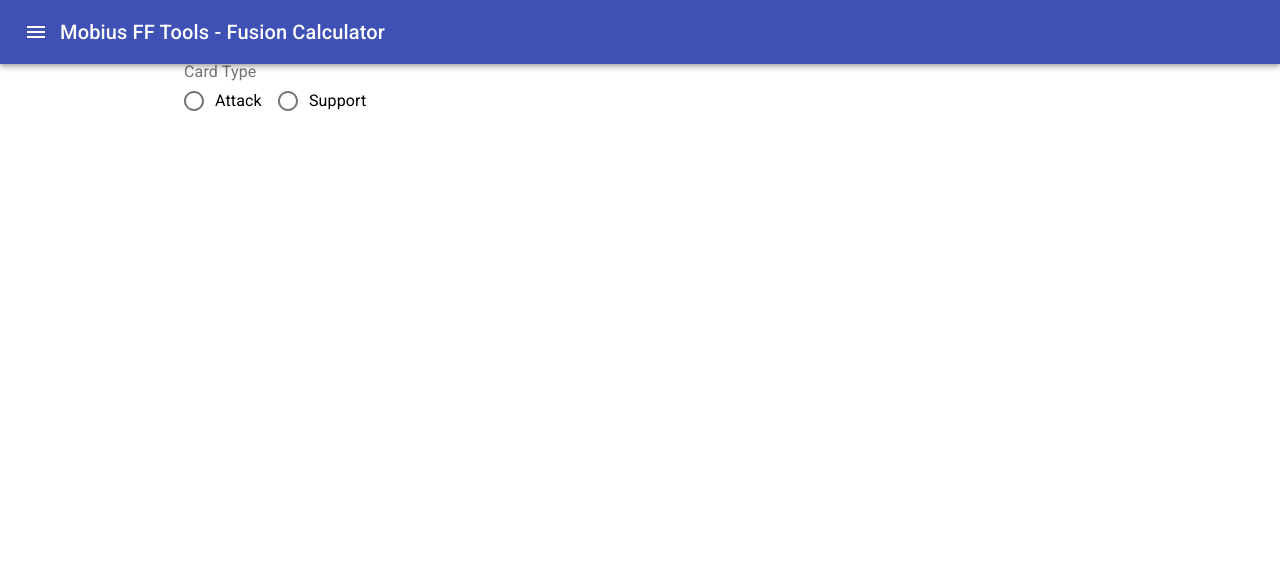
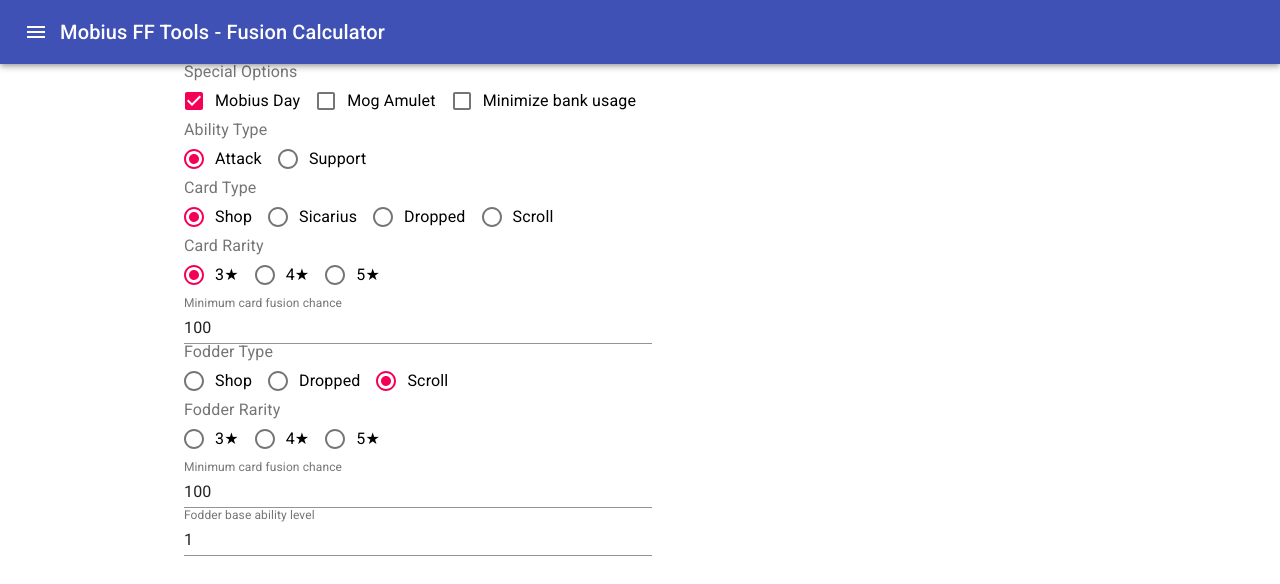
Before and after one commit to Zekareisoujin/mff-tools, a React app: page /#/fusion in a window 1280 px wide. Shown: the top 584 px of the page. Built offline with nearby package versions, Linux system fonts and the light colour scheme.

Commit message:
feat(fusion calc cp): implement fusion calc control panel

```diff
--- a/src/App.js
+++ b/src/App.js
@@ -1,6 +1,11 @@
 import React from 'react';
 import { Container } from '@material-ui/core';
-import { Route, withRouter } from 'react-router-dom';
+import {
+  Route,
+  Switch as RouteSwitch,
+  Redirect,
+  withRouter
+} from 'react-router-dom';
 import FusionCalc from './screen/FusionCalc';
 import WeaponCalc from './screen/WeaponCalc';
 import Header from './component/Header';
@@ -19,21 +24,23 @@
 
 const App = props => {
   const { location } = props;
-  const [navTitle, setNavTitle] = React.useState(
-    pageList[location.pathname].label
-  );
+  const [navTitle, setNavTitle] = React.useState('');
 
   React.useEffect(() => {
-    setNavTitle(pageList[location.pathname].label);
+    if (pageList[location.pathname])
+      setNavTitle(pageList[location.pathname].label);
   }, [location.pathname]);
 
   return (
     <>
       <Header pageList={pageList} title={navTitle} />
       <Container maxWidth="md">
-        {_.map(pageList, (page, path) => {
-          return <Route path={path} component={page.component} key={path} />;
-        })}
+        <RouteSwitch>
+          <Redirect from="/" exact to="/fusion" />
+          {_.map(pageList, (page, path) => {
+            return <Route path={path} component={page.component} key={path} />;
+          })}
+        </RouteSwitch>
       </Container>
     </>
   );
--- a/src/component/FusionControlPanel.js
+++ b/src/component/FusionControlPanel.js
@@ -1,49 +1,216 @@
 import React from 'react';
 import {
+  Checkbox,
   FormControl,
   FormLabel,
   FormControlLabel,
+  Input,
+  InputAdornment,
+  InputLabel,
   Radio,
-  RadioGroup
+  RadioGroup,
+  FormGroup,
+  TextField
 } from '@material-ui/core';
+import _ from 'lodash';
+import txtMap from '../data/textResource';
+import { abilityType, otherOption, cardOption } from '../data/fusionConfig';
 
-const presets = {
-  abilityType: {
-    label: 'Ability Type',
-    value: 'abilityType',
-    options: [
-      {
-        label: 'Attack',
-        value: 'attack'
-      },
-      {
-        label: 'Support',
-        value: 'support'
-      }
-    ]
-  }
+const defaultOptionState = {
+  abilityType: abilityType[0],
+  mobius_day: true,
+  mog_amulet: false,
+  min_bank: false,
+  cardType: 'gacha',
+  cardRarity: 3,
+  cardFusionThreshold: 100,
+  fodderType: 'scroll',
+  fodderRarity: 2,
+  fodderFusionThreshold: 100,
+  fodderBaseAbilityLevel: 1
+};
+
+const optionControlGroup = {
+  abilityType: 'abilityType',
+  cardType: 'cardType',
+  cardRarity: 'cardRarity',
+  cardFusionThreshold: 'cardFusionThreshold',
+  fodderType: 'fodderType',
+  fodderRarity: 'fodderRarity',
+  fodderFusionThreshold: 'fodderFusionThreshold',
+  fodderBaseAbilityLevel: 'fodderBaseAbilityLevel'
 };
 
 const FusionControlPanel = props => {
-  const [option, setOption] = React.useState({});
+  const [optionState, setOptionState] = React.useState(defaultOptionState);
+
+  const handleValueChange = evt => {
+    const numVal = Number(evt.target.value);
+    const newVal = Number.isNaN(numVal) ? evt.target.value : numVal;
+    setOptionState({
+      ...optionState,
+      [evt.target.name]: newVal
+    });
+  };
+
+  const handleCheckboxChange = evt => {
+    setOptionState({
+      ...optionState,
+      [evt.target.name]: evt.target.checked
+    });
+  };
 
   return (
+    <>
       <FormControl>
-      <FormLabel>Card Type</FormLabel>
-      <RadioGroup value={option[presets.abilityType.value]} row>
-        {presets.abilityType.options.map((option, index) => {
+        <FormLabel>Special Options</FormLabel>
+        <FormGroup row>
+          {otherOption.map((value, index) => {
             return (
               <FormControlLabel
-              value={option.value}
+                label={txtMap[value]}
+                key={index}
+                control={
+                  <Checkbox
+                    checked={optionState[value]}
+                    name={value}
+                    onChange={handleCheckboxChange}
+                  />
+                }
+              />
+            );
+          })}
+        </FormGroup>
+
+        <FormLabel>Ability Type</FormLabel>
+        <RadioGroup
+          value={optionState[optionControlGroup.abilityType]}
+          name={optionControlGroup.abilityType}
+          onChange={handleValueChange}
+          row
+        >
+          {abilityType.map((value, index) => {
+            return (
+              <FormControlLabel
+                value={value}
+                label={txtMap[value]}
                 control={<Radio />}
-              label={option.label}
-              labelPlacement="end"
                 key={index}
               />
             );
           })}
         </RadioGroup>
+
+        <FormLabel>Card Type</FormLabel>
+        <RadioGroup
+          value={optionState[optionControlGroup.cardType]}
+          name={optionControlGroup.cardType}
+          onChange={handleValueChange}
+          row
+        >
+          {_.map(cardOption[optionState.abilityType], (value, key) => {
+            return (
+              <FormControlLabel
+                value={key}
+                label={txtMap[key]}
+                control={<Radio />}
+                key={key}
+              />
+            );
+          })}
+        </RadioGroup>
+
+        <FormLabel>Card Rarity</FormLabel>
+        <RadioGroup
+          value={optionState[optionControlGroup.cardRarity]}
+          name={optionControlGroup.cardRarity}
+          onChange={handleValueChange}
+          row
+        >
+          {cardOption[optionState.abilityType][optionState.cardType].rarity.map(
+            rarityValue => {
+              return (
+                <FormControlLabel
+                  value={rarityValue}
+                  label={`${rarityValue}★`}
+                  control={<Radio />}
+                  key={rarityValue}
+                />
+              );
+            }
+          )}
+        </RadioGroup>
+
+        <TextField
+          label="Minimum card fusion chance"
+          value={optionState[optionControlGroup.cardFusionThreshold]}
+          name={optionControlGroup.cardFusionThreshold}
+          onChange={handleValueChange}
+          type="number"
+          InputProps={{ inputProps: { min: 0, max: 100 } }}
+        />
+
+        <FormLabel>Fodder Type</FormLabel>
+        <RadioGroup
+          value={optionState[optionControlGroup.fodderType]}
+          name={optionControlGroup.fodderType}
+          onChange={handleValueChange}
+          row
+        >
+          {cardOption[optionState.abilityType][optionState.cardType].fodder.map(
+            (value, index) => {
+              return (
+                <FormControlLabel
+                  value={value}
+                  label={txtMap[value]}
+                  control={<Radio />}
+                  key={index}
+                />
+              );
+            }
+          )}
+        </RadioGroup>
+
+        <FormLabel>Fodder Rarity</FormLabel>
+        <RadioGroup
+          value={optionState[optionControlGroup.fodderRarity]}
+          name={optionControlGroup.fodderRarity}
+          onChange={handleValueChange}
+          row
+        >
+          {cardOption[optionState.abilityType][
+            optionState.cardType
+          ].fodderRarity.map(rarityValue => {
+            return (
+              <FormControlLabel
+                value={rarityValue}
+                label={`${rarityValue}★`}
+                control={<Radio />}
+                key={rarityValue}
+              />
+            );
+          })}
+        </RadioGroup>
+
+        <TextField
+          label="Minimum card fusion chance"
+          value={optionState[optionControlGroup.fodderFusionThreshold]}
+          name={optionControlGroup.fodderFusionThreshold}
+          onChange={handleValueChange}
+          type="number"
+          InputProps={{ inputProps: { min: 0, max: 100 } }}
+        />
+
+        <TextField
+          label="Fodder base ability level"
+          value={optionState[optionControlGroup.fodderBaseAbilityLevel]}
+          name={optionControlGroup.fodderBaseAbilityLevel}
+          onChange={handleValueChange}
+          type="number"
+          InputProps={{ inputProps: { min: 1, max: 3 } }}
+        />
       </FormControl>
+    </>
   );
 };
 
--- /dev/null
+++ b/src/data/fusionConfig.js
@@ -0,0 +1,183 @@
+const abilityType = ['attack', 'support'];
+
+const otherOption = ['mobius_day', 'mog_amulet', 'min_bank'];
+
+const cardOption = {
+  attack: {
+    gacha: {
+      rarity: [3, 4, 5],
+      fodderRarity: [3, 4, 5],
+      fodder: ['gacha', 'drop', 'scroll'],
+      price: { 3: 3, 4: 5, 5: 8 }
+    },
+
+    sicarius: {
+      rarity: [3, 4, 5],
+      fodderRarity: [3],
+      fodder: ['sicarius']
+    },
+
+    drop: {
+      rarity: [1, 2, 3, 4, 5],
+      fodderRarity: [1, 2, 3],
+      fodder: ['drop']
+    },
+
+    scroll: {
+      rarity: [1, 2, 3],
+      fodderRarity: [1, 2, 3],
+      fodder: ['scroll']
+    }
+  },
+
+  support: {
+    gacha: {
+      rarity: [3, 4, 5],
+      fodderRarity: [3, 4, 5],
+      fodder: ['gacha', 'drop', 'scroll'],
+      price: { 3: 3, 4: 5, 5: 8 }
+    },
+
+    drop: {
+      rarity: [1, 2, 3, 4],
+      fodderRarity: [1, 2, 3, 4],
+      fodder: ['drop']
+    },
+
+    scroll: {
+      rarity: [1, 2, 3, 4],
+      fodderRarity: [1, 2, 3, 4],
+      fodder: ['scroll']
+    }
+  }
+};
+
+const fusionTable = {
+  attack: {
+    gacha: {
+      standard: [
+        [100],
+        [50, 70, 100],
+        [50, 70, 100],
+        [30, 40, 60, 90, 100],
+        [25, 35, 55, 85, 100],
+        [20, 25, 35, 50, 70, 95, 100],
+        [15, 20, 30, 45, 65, 90, 100],
+        [10, 13, 19, 28, 40, 55, 73, 94, 100],
+        [10, 13, 19, 28, 40, 55, 73, 94, 100]
+      ],
+
+      mobius: [
+        [100],
+        [60, 84, 100],
+        [60, 84, 100],
+        [36, 48, 72, 100],
+        [30, 42, 66, 100],
+        [24, 30, 42, 60, 84, 100],
+        [18, 24, 36, 54, 78, 100],
+        [12, 15, 22, 33, 48, 66, 87, 100],
+        [12, 15, 22, 33, 48, 66, 87, 100]
+      ]
+    },
+
+    mix: {
+      standard: [
+        [40, 80, 100],
+        [20, 40, 80, 100],
+        [20, 40, 80, 100],
+        [10, 20, 40, 70, 100],
+        [10, 20, 40, 70, 100],
+        [5, 10, 20, 35, 55, 80, 100],
+        [5, 10, 20, 35, 55, 80, 100],
+        [3, 6, 12, 20, 33, 48, 66, 87, 100],
+        [3, 6, 12, 20, 33, 48, 66, 87, 100]
+      ],
+
+      mobius: [
+        [48, 96, 100],
+        [24, 48, 96, 100],
+        [24, 48, 96, 100],
+        [12, 24, 48, 84, 100],
+        [12, 24, 48, 84, 100],
+        [6, 12, 24, 42, 66, 96],
+        [6, 12, 24, 42, 66, 96],
+        [4, 7, 14, 25, 39, 57, 79, 100],
+        [4, 7, 14, 25, 39, 57, 79, 100]
+      ]
+    },
+
+    drop: {
+      standard: [
+        [50, 100],
+        [30, 50, 100],
+        [30, 50, 90],
+        [20, 30, 50, 80, 100],
+        [20, 30, 50, 80, 100]
+      ],
+
+      mobius: [
+        [60, 100],
+        [36, 60, 100],
+        [36, 60, 100],
+        [24, 36, 60, 96, 100],
+        [24, 36, 60, 96, 100]
+      ]
+    }
+  },
+
+  support: {
+    gacha: {
+      standard: [
+        [100],
+        [50, 70, 100],
+        [25, 35, 85, 100],
+        [15, 20, 45, 90, 100],
+        [10, 13, 28, 55, 94]
+      ],
+
+      mobius: [
+        [100],
+        [60, 84, 100],
+        [30, 42, 100],
+        [18, 24, 54, 100],
+        [12, 16, 34, 66, 100]
+      ]
+    },
+
+    mix: {
+      standard: [
+        [40, 80, 100],
+        [20, 40, 100],
+        [10, 20, 70, 100],
+        [5, 10, 35, 80, 100],
+        [3, 6, 21, 48, 87]
+      ],
+
+      mobius: [
+        [48, 96, 100],
+        [24, 48, 100],
+        [12, 24, 84, 100],
+        [6, 12, 42, 96, 100],
+        [4, 7, 25, 57, 100]
+      ]
+    },
+
+    drop: {
+      standard: [
+        [50, 100],
+        [30, 50, 100],
+        [20, 30, 80, 100],
+        [5, 10, 35, 80, 100]
+      ],
+
+      mobius: [
+        [60, 100],
+        [36, 60, 100],
+        [24, 36, 96, 100],
+        [6, 12, 42, 96, 100]
+      ]
+    }
+  }
+};
+
+export { abilityType, otherOption, cardOption, fusionTable };
--- /dev/null
+++ b/src/data/textResource.js
@@ -0,0 +1,11 @@
+export default {
+  attack: 'Attack',
+  support: 'Support',
+  mobius_day: 'Mobius Day',
+  mog_amulet: 'Mog Amulet',
+  min_bank: 'Minimize bank usage',
+  gacha: 'Shop',
+  drop: 'Dropped',
+  scroll: 'Scroll',
+  sicarius: 'Sicarius'
+};
```
Also changed, not shown: .eslintrc.js. Lines whose indentation alone changed are shown as unchanged.
